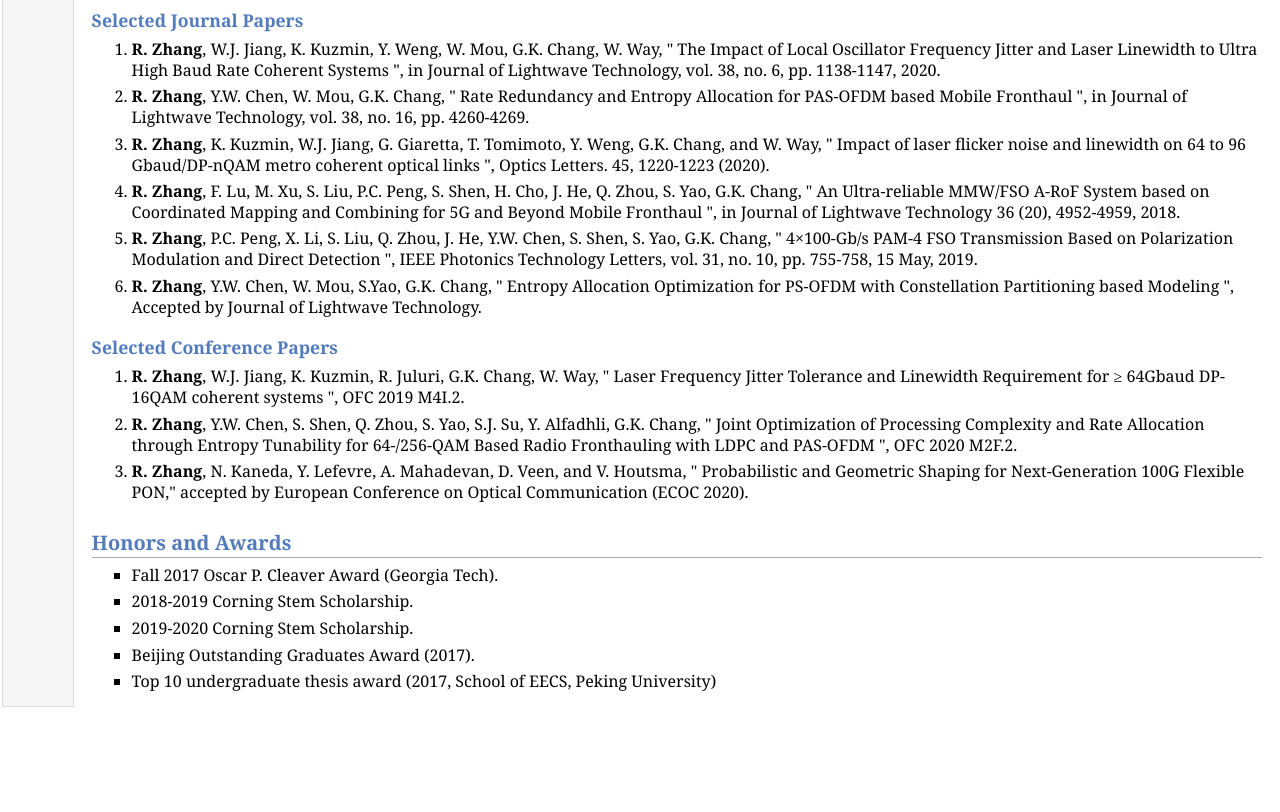
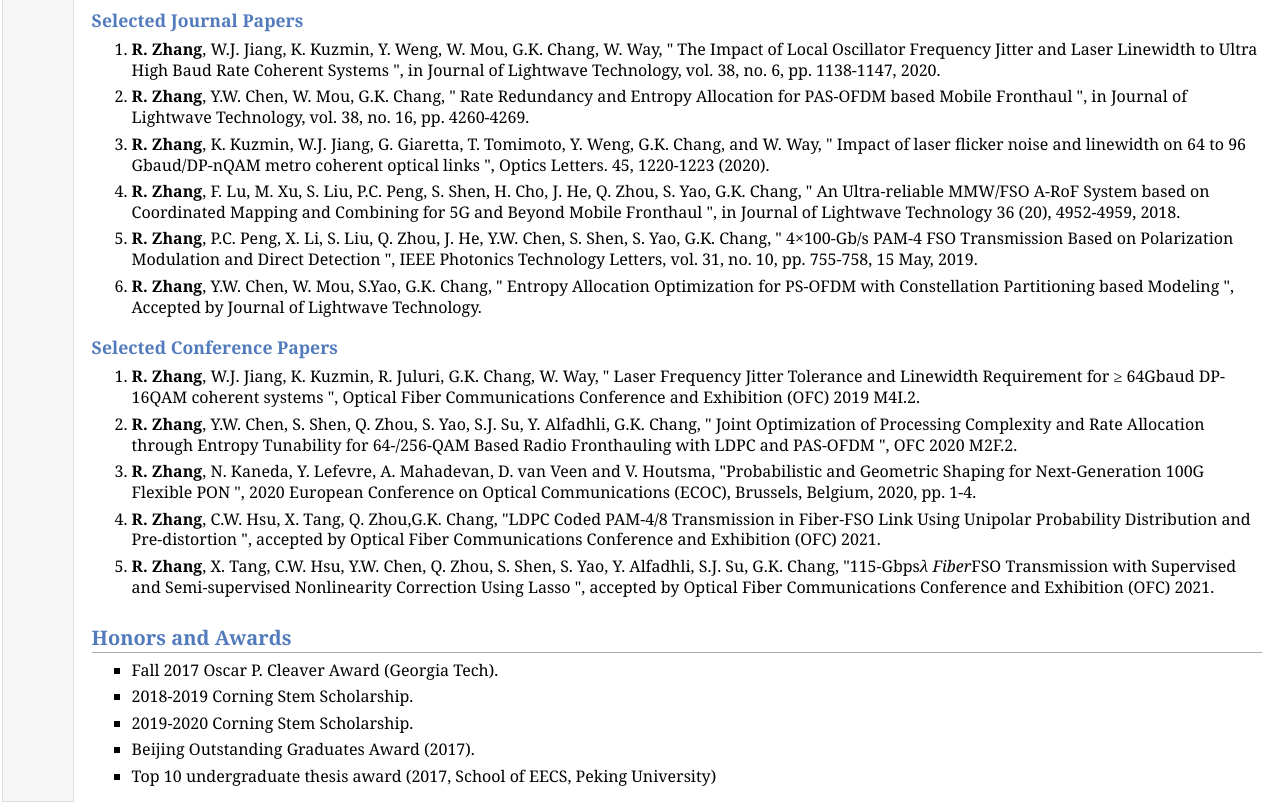
Before and after one commit to ruizhang1121/ruizhang1121.github.io, a plain HTML site: page index.html in a window 1280 px wide. Shown: the part 699-1511 px from the top of the page. Before the commit the page ends 1416 px from the top, so only its background shows below. Drawn offline with Linux system fonts and the light colour scheme.

Commit message:
Add files via upload

```diff
--- a/index.html
+++ b/index.html
@@ -57,11 +57,15 @@ E-mail: <i>ruizhangece</i> [@] gatech [DOT] edu <br />
 </ol>
 <h3>Selected Conference Papers</h3>
 <ol>
-<li><p><b>R. Zhang</b>, W.J. Jiang, K. Kuzmin, R. Juluri, G.K. Chang, W. Way, " Laser Frequency Jitter Tolerance and Linewidth Requirement for ≥ 64Gbaud DP-16QAM coherent systems ", OFC 2019 M4I.2.</p>
+<li><p><b>R. Zhang</b>, W.J. Jiang, K. Kuzmin, R. Juluri, G.K. Chang, W. Way, " Laser Frequency Jitter Tolerance and Linewidth Requirement for ≥ 64Gbaud DP-16QAM coherent systems ", Optical Fiber Communications Conference and Exhibition (OFC) 2019 M4I.2.</p>
 </li>
 <li><p><b>R. Zhang</b>, Y.W. Chen, S. Shen, Q. Zhou, S. Yao, S.J. Su, Y. Alfadhli, G.K. Chang, " Joint Optimization of Processing Complexity and Rate Allocation through Entropy Tunability for 64-/256-QAM Based Radio Fronthauling with LDPC and PAS-OFDM ", OFC 2020 M2F.2.</p>
 </li>
-<li><p><b>R. Zhang</b>, N. Kaneda, Y. Lefevre, A. Mahadevan, D. Veen, and V. Houtsma, " Probabilistic and Geometric Shaping for Next-Generation 100G Flexible PON," accepted by European Conference on Optical Communication (ECOC 2020).</p>
+<li><p><b>R. Zhang</b>, N. Kaneda, Y. Lefevre, A. Mahadevan, D. van Veen and V. Houtsma, "Probabilistic and Geometric Shaping for Next-Generation 100G Flexible PON ", 2020 European Conference on Optical Communications (ECOC), Brussels, Belgium, 2020, pp. 1-4.</p>
+</li>
+<li><p><b>R. Zhang</b>, C.W. Hsu, X. Tang, Q. Zhou,G.K. Chang, "LDPC Coded PAM-4/8 Transmission in Fiber-FSO Link Using Unipolar Probability Distribution and Pre-distortion ", accepted by Optical Fiber Communications Conference and Exhibition (OFC) 2021.</p>
+</li>
+<li><p><b>R. Zhang</b>,  X. Tang, C.W. Hsu, Y.W. Chen, Q. Zhou, S. Shen, S. Yao, Y. Alfadhli, S.J. Su, G.K. Chang, "115-Gbps<i>λ Fiber</i>FSO Transmission with Supervised and Semi-supervised Nonlinearity Correction Using Lasso ", accepted by Optical Fiber Communications Conference and Exhibition (OFC) 2021.</p>
 </li>
 </ol>
 <h2>Honors and Awards</h2>
```
